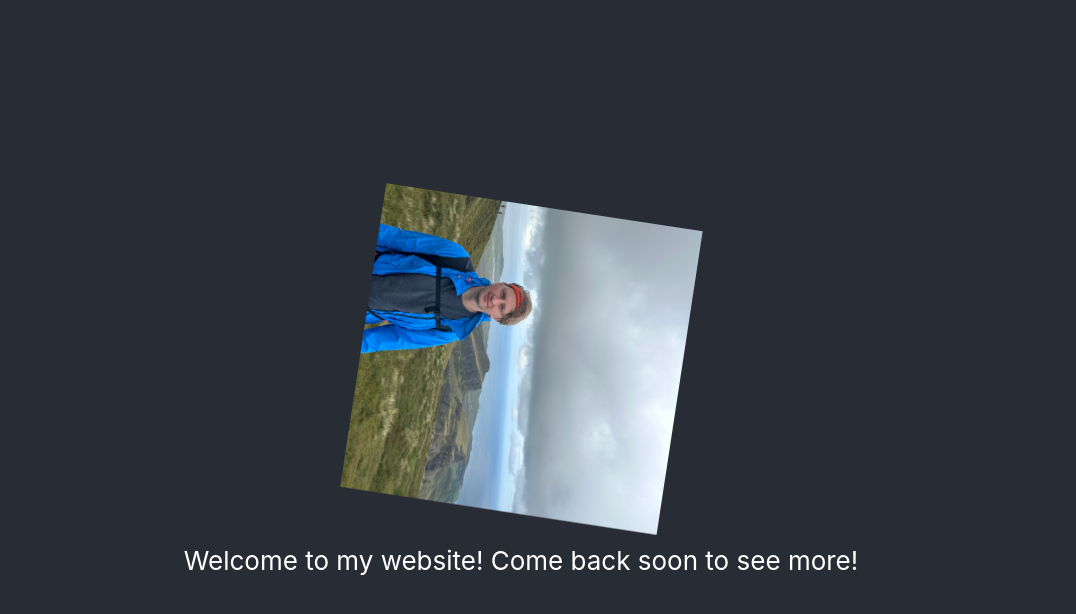
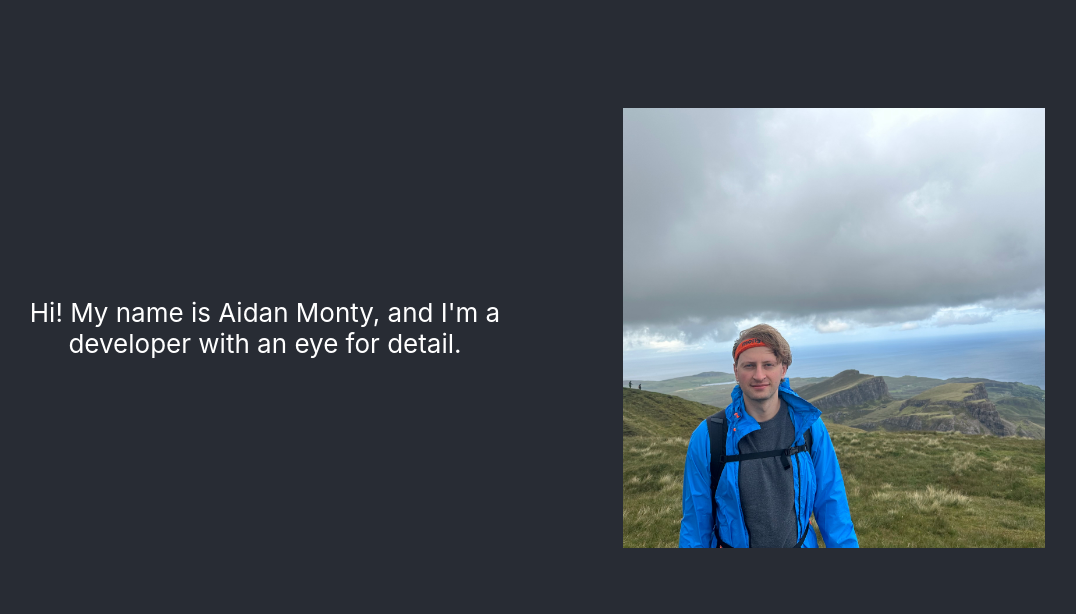
Before and after one commit to aidanmonty99/aidanmontydotcom, a React (Create React App) app: page / in a window 1280 px wide. Shown: the top 614 px of the page, without its empty margins (119-1195 px from the left). Built offline with nearby package versions, Linux system fonts and the light colour scheme.

Commit message:
Build intro

```diff
--- a/src/App.css
+++ b/src/App.css
@@ -2,37 +2,34 @@
   text-align: center;
 }
 
-.App-logo {
-  height: 40vmin;
-  pointer-events: none;
+.App-header {
+  display: flex;
+  flex-direction: row;
+  height: 400px;
+  align-items: center;
+  /* justify-content: center; */
+  font-size: calc(10px + 2vmin);
+  color: white;
+  margin-top: 10%;
+  /* margin-left: 15%; */
+  /* background-color:blue; */
 }
 
-@media (prefers-reduced-motion: no-preference) {
-  .App-logo {
-    animation: App-logo-spin infinite 20s linear;
-  }
+.App-header-text {
+  float: left;
+  margin-left: 10%;
+  width: 40%;
+  /* margin-top: 10%; rely on align items center instead */
 }
 
-.App-header {
-  background-color: #282c34;
-  min-height: 100vh;
-  display: flex;
-  flex-direction: column;
-  align-items: center;
-  justify-content: center;
-  font-size: calc(10px + 2vmin);
-  color: white;
+.My-picture {
+  pointer-events: none;
+  float: left;
+  margin-left: 8%;
+  height: 110%;
+  /* margin-top: 5%;  rely on align items center instead */
 }
 
 .App-link {
   color: #61dafb;
 }
-
-@keyframes App-logo-spin {
-  from {
-    transform: rotate(0deg);
-  }
-  to {
-    transform: rotate(360deg);
-  }
-}
--- a/src/App.js
+++ b/src/App.js
@@ -1,15 +1,15 @@
-import profile_pic from './img/Me in the Scottish highlands.jpg';
+import my_picture from './img/Me in the Scottish highlands.jpg';
 import './App.css';
 
 function App() {
   return (
     <div className="App">
-      <header className="App-header">
-        <img src={profile_pic} className="App-logo" alt="logo" />
-        <p>
-          Welcome to my website! Come back soon to see more!
-        </p>
-      </header>
+      <div className="App-header">
+        <header className="App-header-text">
+          Hi! My name is Aidan Monty, and I'm a developer with an eye for detail.
+        </header>
+        <img src={my_picture} className="My-picture" alt="My picture" />
+      </div>
     </div>
   );
 }
--- a/src/index.css
+++ b/src/index.css
@@ -5,6 +5,7 @@ body {
     sans-serif;
   -webkit-font-smoothing: antialiased;
   -moz-osx-font-smoothing: grayscale;
+  background-color: #282c34;
 }
 
 code {
```
